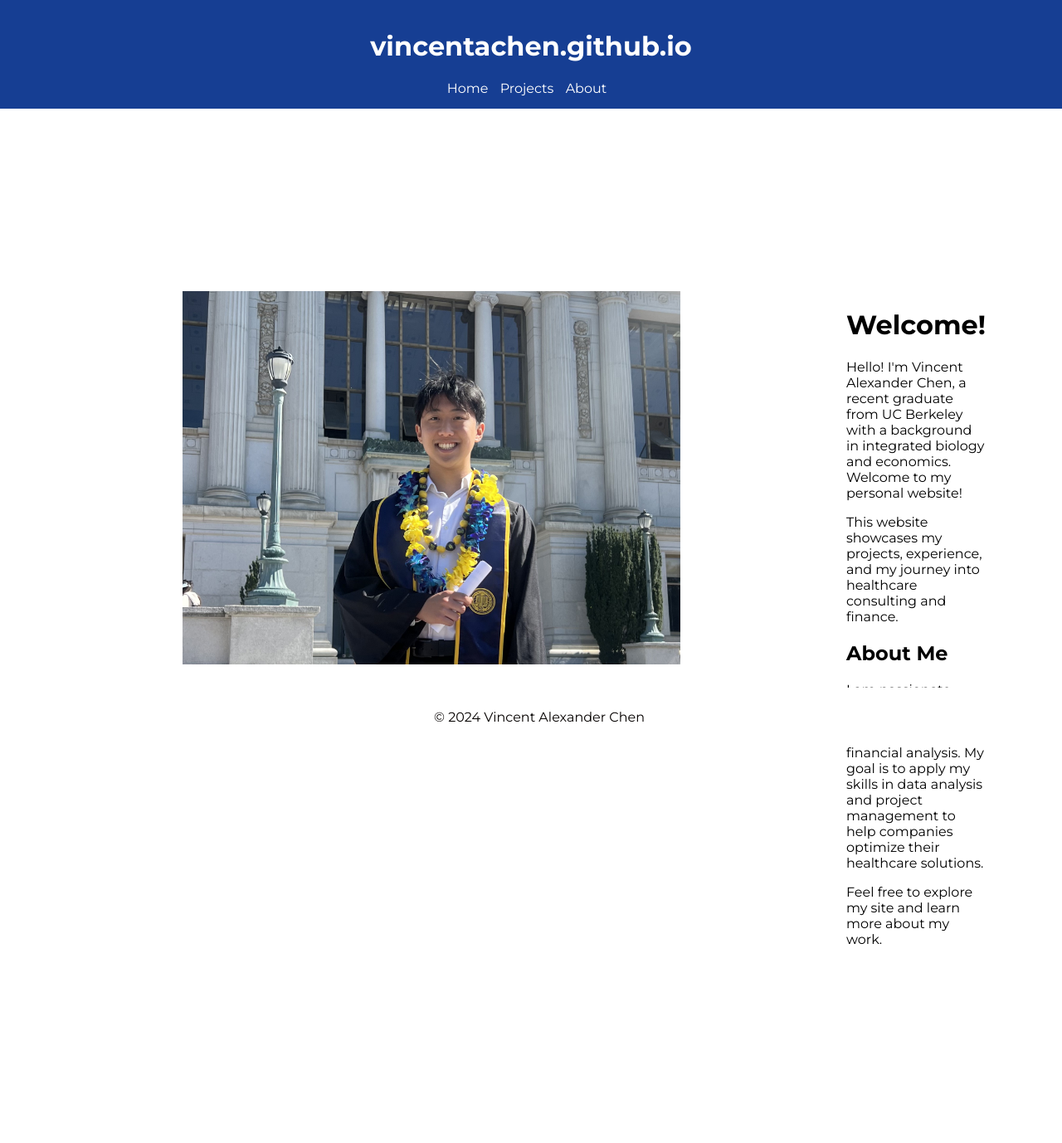
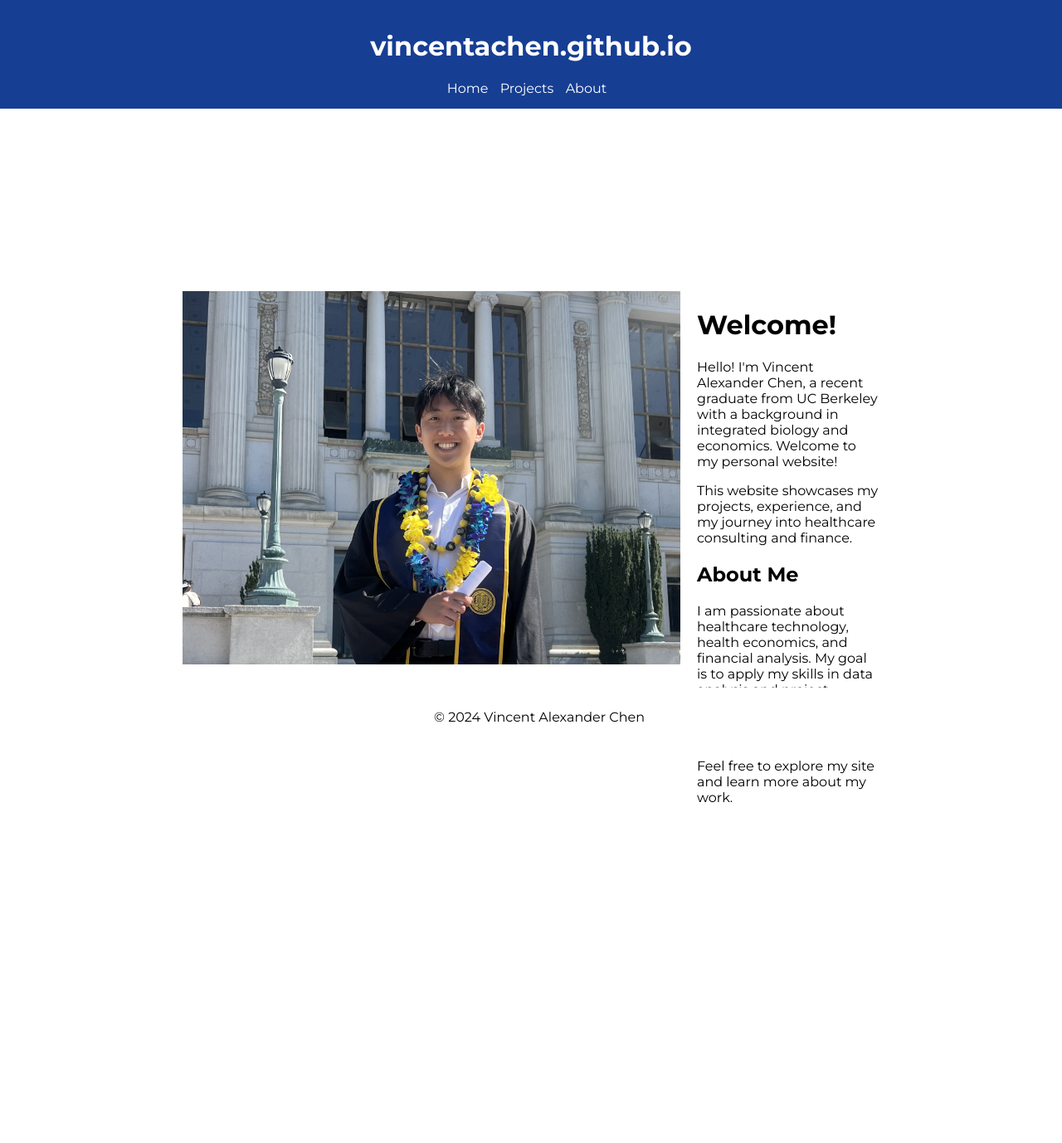
Before and after one commit to vincentachen/vincentachen.github.io, a Jekyll site: the page built from index.md, in a window 1280 px wide. Shown: the whole page at 83% size. Built offline with Jekyll 4.4.1, drawn with Linux system fonts in a browser that asks for light colours; after the commit the page ends 1207 px from its top, so only the background shows below that.

Commit message:
Update styles.css

```diff
--- a/assets/css/styles.css
+++ b/assets/css/styles.css
@@ -36,7 +36,7 @@ header {
 
 .right-column {
     flex: 2; /* Adjust this value to control the width of the right column */
-    padding-left: 200px; /* Space between image and text */
+    padding-left: 20px; /* Space between image and text */
 }
 
 nav ul {
```
